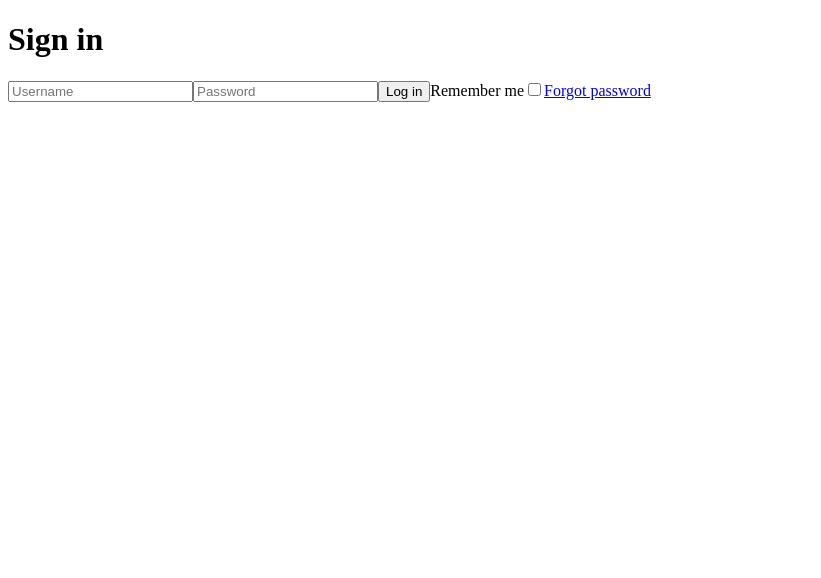
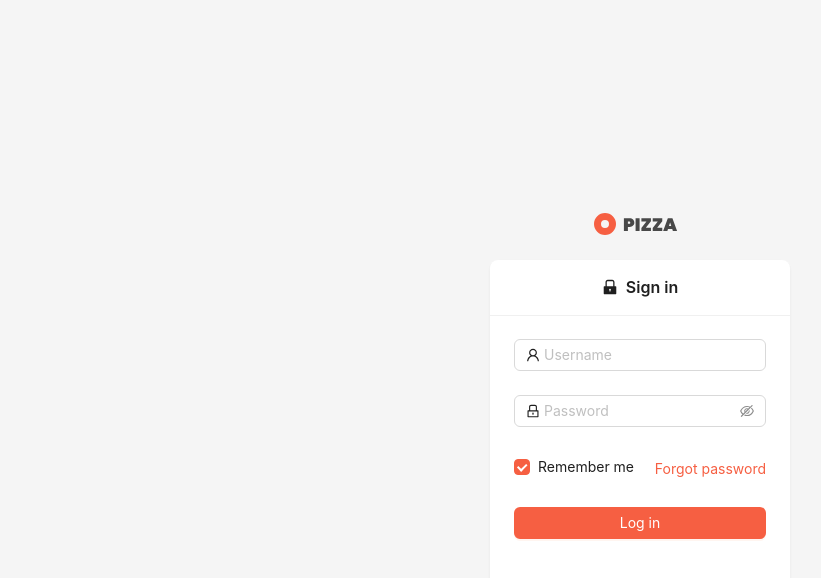
Before and after one commit to tanjimahmmed/mernspace-c-admin-ui, a React (Vite) app: page /auth/login in a window 1280 px wide. Shown: the top 578 px of the page, without its empty margins (0-821 px from the left). Built offline with nearby package versions, Linux system fonts and the light colour scheme.

Commit message:
add login form

```diff
--- a/package.json
+++ b/package.json
@@ -11,6 +11,7 @@
     "test": "vitest --watch"
   },
   "dependencies": {
+    "antd": "^5.16.1",
     "react": "^18.2.0",
     "react-dom": "^18.2.0",
     "react-router-dom": "^6.22.3"
--- /dev/null
+++ b/src/components/icons/Logo.tsx
@@ -0,0 +1,11 @@
+
+const Logo = () => {
+  return (
+    <svg width="93" height="23" viewBox="0 0 93 23" fill="none" xmlns="http://www.w3.org/2000/svg">
+  <path d="M40.322 9.63C40.322 10.434 40.136 11.166 39.764 11.826C39.392 12.474 38.84 12.99 38.108 13.374C37.388 13.758 36.512 13.95 35.48 13.95H33.896V18H29.9V5.256H35.48C37.04 5.256 38.234 5.652 39.062 6.444C39.902 7.236 40.322 8.298 40.322 9.63ZM35.03 10.8C35.858 10.8 36.272 10.41 36.272 9.63C36.272 8.85 35.858 8.46 35.03 8.46H33.896V10.8H35.03ZM45.5855 5.256V18H41.5895V5.256H45.5855ZM51.8182 14.814H56.9302V18H47.3902V14.994L52.4302 8.424H47.3902V5.256H56.9302V8.262L51.8182 14.814ZM63.1561 14.814H68.2681V18H58.7281V14.994L63.7681 8.424H58.7281V5.256H68.2681V8.262L63.1561 14.814ZM78.238 16.074H73.99L73.36 18H69.166L73.828 5.256H78.436L83.08 18H78.868L78.238 16.074ZM77.266 13.068L76.114 9.522L74.962 13.068H77.266Z" fill="#484848"/>
+  <circle cx="11" cy="11" r="7.5" stroke="#F65F42" strokeWidth="7"/>
+  </svg>
+  )
+}
+
+export default Logo
--- a/src/index.css
+++ b/src/index.css
@@ -0,0 +1,4 @@
+#login-form-forgot {
+    padding-top: 7px;
+    font-size: 12;
+}
--- a/src/main.tsx
+++ b/src/main.tsx
@@ -1,11 +1,15 @@
 import React from 'react'
 import ReactDOM from 'react-dom/client'
+import "antd/dist/reset.css"
 import './index.css'
 import { RouterProvider } from 'react-router-dom'
 import { router } from './router.tsx'
+import { ConfigProvider } from 'antd'
 
 ReactDOM.createRoot(document.getElementById('root')!).render(
   <React.StrictMode>
+    <ConfigProvider theme={{token: {colorPrimary: '#f65f42', colorLink: '#f65f42'}}}>
     <RouterProvider router={router} />
+    </ConfigProvider>
   </React.StrictMode>,
 )
--- a/src/pages/login/login.tsx
+++ b/src/pages/login/login.tsx
@@ -1,13 +1,36 @@
+import { Card, Layout, Space, Form, Input, Checkbox, Button, Flex } from "antd";
+import {LockFilled, UserOutlined, LockOutlined} from '@ant-design/icons';
+import Logo from '../../components/icons/Logo';
 
 const LoginPage = () => {
   return <>
-  <h1>Sign in</h1>
-  <input type="text" placeholder="Username" />
-  <input type="password" placeholder="Password" />
-  <button>Log in</button>
-  <label htmlFor="remember-me">Remember me</label>
-  <input type="checkbox" id="remember-me" />
-  <a href="#">Forgot password</a>
+
+  <Layout style={{height: '100vh', display: 'grid', placeItems: 'center'}}>
+    <Space direction="vertical" align="center" size="large">
+    <Layout.Content style={{display: 'flex', justifyContent: 'center', alignItems: 'center'}}>
+    <Logo/>
+  </Layout.Content>
+    <Card bordered={false} style={{width: 300}} title={<Space style={{width: '100%', fontSize: 16, justifyContent: 'center'}}><LockFilled/> Sign in </Space>}>
+      <Form initialValues={{remember: true}}>
+        <Form.Item name="username" rules={[{required: true, message: 'Please input your username'}, {type: 'email', message: 'Email is not valid'}]}>
+          <Input prefix={<UserOutlined />} placeholder="Username" />
+        </Form.Item>
+        <Form.Item name="password" rules={[{required: true, message: 'Please input your password'}]}>
+          <Input.Password prefix={<LockOutlined />} placeholder="Password" />
+        </Form.Item>
+        <Flex justify="space-between">
+        <Form.Item name="remember" valuePropName="checked">
+          <Checkbox>Remember me</Checkbox>
+        </Form.Item>
+        <a href="" id="login-form-forgot">Forgot password</a>
+        </Flex>
+        <Form.Item>
+        <Button type="primary" htmlType="submit" style={{width: '100%'}}>Log in</Button>
+        </Form.Item>
+      </Form>
+    </Card>
+    </Space>
+  </Layout>
   </>
 }
 
```
Also changed, not shown: setupTest.ts (+18 -1 lines), 1 other file (tests, documents, lock files or other folders).
